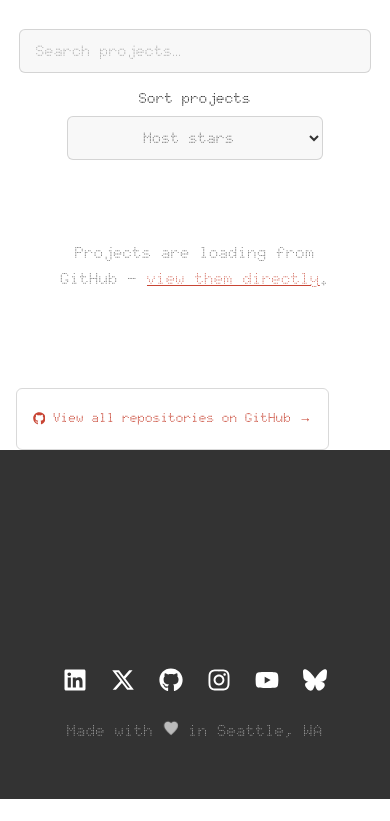
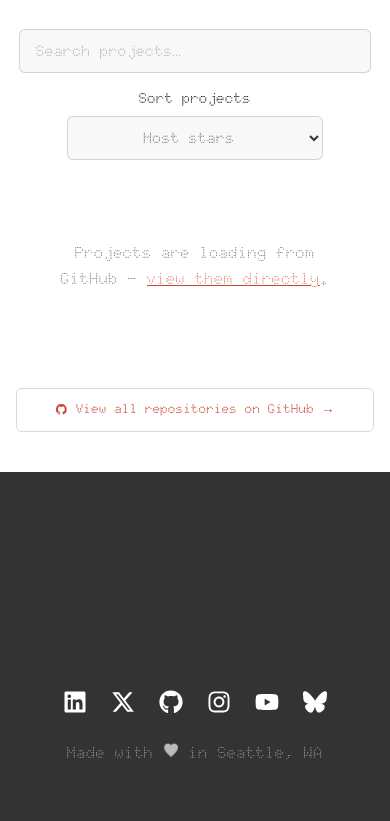
Before and after one commit to Manaiakalani/Manaiakalani.com, a website: page projects.html in a window 390 px wide. Shown: the part 578-1399 px from the top of the page. Before the commit the page ends 1377 px from the top, so only its background shows below. Drawn offline with nearby package versions, Linux system fonts and the light colour scheme; no server answers.

Commit message:
fix(ui): keep GitHub repos link fully visible above the footer (#59)
The button sat flush on the footer and the arrow wrapped onto its own line on small screens. Give it centered auto margins, room below, and a wrapping label; stop project cards from forcing horizontal overflow.

```diff
--- a/projects.html
+++ b/projects.html
@@ -30,7 +30,7 @@
     <link rel="preconnect" href="https://cdn.jsdelivr.net" crossorigin>
     <link rel="preconnect" href="https://api.github.com">
     <link rel="preload" href="/fonts/doto-latin.woff2" as="font" type="font/woff2" crossorigin>
-    <link rel="stylesheet" href="style.css?v=18">
+    <link rel="stylesheet" href="style.css?v=19">
 
     <!-- RSS Feed -->
     <link rel="alternate" type="application/atom+xml" title="Thoughts — Maximilian Stein" href="/feed.xml">
@@ -124,7 +124,8 @@
         </noscript>
 
         <a href="https://github.com/Manaiakalani" target="_blank" rel="noopener noreferrer" class="github-link">
-            <svg aria-hidden="true" width="1em" height="1em" fill="currentColor" viewBox="0 0 496 512"><path d="M165.9 397.4c0 2-2.3 3.6-5.2 3.6-3.3.3-5.6-1.3-5.6-3.6 0-2 2.3-3.6 5.2-3.6 3-.3 5.6 1.3 5.6 3.6zm-31.1-4.5c-.7 2 1.3 4.3 4.3 4.9 2.6 1 5.6 0 6.2-2s-1.3-4.3-4.3-5.2c-2.6-.7-5.5.3-6.2 2.3zm44.2-1.7c-2.9.7-4.9 2.6-4.6 4.9.3 2 2.9 3.3 5.9 2.6 2.9-.7 4.9-2.6 4.6-4.6-.3-1.9-3-3.2-5.9-2.9zM244.8 8C106.1 8 0 113.3 0 252c0 110.9 69.8 205.8 169.5 239.2 12.8 2.3 17.3-5.6 17.3-12.1 0-6.2-.3-40.4-.3-61.4 0 0-70 15-84.7-29.8 0 0-11.4-29.1-27.8-36.6 0 0-22.9-15.7 1.6-15.4 0 0 24.9 2 38.6 25.8 21.9 38.6 58.6 27.5 72.9 20.9 2.3-16 8.8-27.1 16-33.7-55.9-6.2-112.8-14.9-112.8-110.5 0-27.5 7.6-41.3 23.6-58.9-2.6-6.5-11.1-33.3 2.6-67.9 20.9-6.5 69 27 69 27 20-5.6 41.5-8.5 62.8-8.5s42.8 2.9 62.8 8.5c0 0 48.1-33.6 69-27 13.7 34.7 5.2 61.4 2.6 67.9 16 17.7 25.8 31.5 25.8 58.9 0 96.5-58.9 104.2-114.8 110.5 9.2 7.9 17 22.9 17 46.4 0 33.7-.3 75.4-.3 83.6 0 6.5 4.6 14.4 17.3 12.1C428.2 457.8 496 362.9 496 252 496 113.3 383.5 8 244.8 8zM97.2 352.9c-1.3 1-1 3.3.7 5.2 1.6 1.6 3.9 2.3 5.2 1 1.3-1 1-3.3-.7-5.2-1.6-1.6-3.9-2.3-5.2-1zm-10.8-8.1c-.7 1.3.3 2.9 2.3 3.9 1.6 1 3.6.7 4.3-.7.7-1.3-.3-2.9-2.3-3.9-2-.6-3.6-.3-4.3.7zm32.4 35.6c-1.6 1.3-1 4.3 1.3 6.2 2.3 2.3 5.2 2.6 6.5 1 1.3-1.3.7-4.3-1.3-6.2-2.2-2.3-5.2-2.6-6.5-1zm-11.4-14.7c-1.6 1-1.6 3.6 0 5.9 1.6 2.3 4.3 3.3 5.6 2.3 1.6-1.3 1.6-3.9 0-6.2-1.4-2.3-4-3.3-5.6-2z"/></svg> View all repositories on GitHub →
+            <span data-icon="github" aria-hidden="true"></span>
+            <span class="github-link-label">View all repositories on GitHub →</span>
         </a>
     </main>
 
--- a/style.css
+++ b/style.css
@@ -620,7 +620,7 @@ a.building-card:focus-visible {
 
 .featured-grid {
     display: grid;
-    grid-template-columns: repeat(auto-fit, minmax(280px, 1fr));
+    grid-template-columns: repeat(auto-fit, minmax(min(100%, 280px), 1fr));
     gap: 1.5rem;
     justify-content: center;
     margin-top: 0;
@@ -632,6 +632,8 @@ a.building-card:focus-visible {
     border: 1px solid rgba(128, 128, 128, 0.15);
     border-radius: 8px;
     padding: 1.5rem;
+    min-width: 0;
+    max-width: 100%;
     transition: transform 0.2s ease, box-shadow 0.2s ease, background-color var(--transition-speed) ease;
     text-decoration: none;
     color: inherit;
@@ -658,6 +660,7 @@ a.building-card:focus-visible {
     font-weight: 700;
     margin: 0 0 0.5rem;
     color: var(--text-primary);
+    overflow-wrap: anywhere;
 }
 
 .project-card p {
@@ -945,16 +948,20 @@ a.building-card:focus-visible {
 
 .projects-grid {
     display: grid;
-    grid-template-columns: repeat(auto-fill, minmax(300px, 1fr));
+    grid-template-columns: repeat(auto-fill, minmax(min(100%, 300px), 1fr));
     gap: 1.5rem;
     margin-top: 2rem;
 }
 
 .github-link {
-    display: inline-flex;
+    display: flex;
+    width: fit-content;
+    max-width: 100%;
+    box-sizing: border-box;
     align-items: center;
+    justify-content: center;
     gap: 0.5rem;
-    margin-top: 2.5rem;
+    margin: 2.5rem auto;
     min-height: var(--touch);
     padding: 0.6rem 1.2rem;
     border: 1px solid rgba(128, 128, 128, 0.3);
@@ -963,7 +970,19 @@ a.building-card:focus-visible {
     text-decoration: none;
     font-size: 0.9rem;
     font-weight: 700;
+    line-height: 1.3;
     transition: color 0.2s ease, border-color 0.2s ease;
+}
+
+.github-link-label {
+    min-width: 0;
+    text-wrap: balance;
+}
+
+.github-link .icon {
+    width: 1em;
+    height: 1em;
+    flex-shrink: 0;
 }
 
 .github-link:hover {
@@ -1015,7 +1034,7 @@ a.building-card:focus-visible {
     .header-subtitle { font-size: 0.95rem; }
     .featured-grid { grid-template-columns: 1fr; }
     .projects-grid { grid-template-columns: 1fr; }
-    .github-link { font-size: 0.8rem; padding: 0.5rem 1rem; }
+    .github-link { font-size: 0.8rem; padding: 0.5rem 0.85rem; width: 100%; }
 }
 
 @media (max-width: 375px) {
```
Also changed, not shown: 404.html (+1 -1 lines), index.html (+1 -1 lines), tests/fit-and-finish.spec.js (+21 -0 lines), thoughts.html (+1 -1 lines), uses.html (+1 -1 lines).
